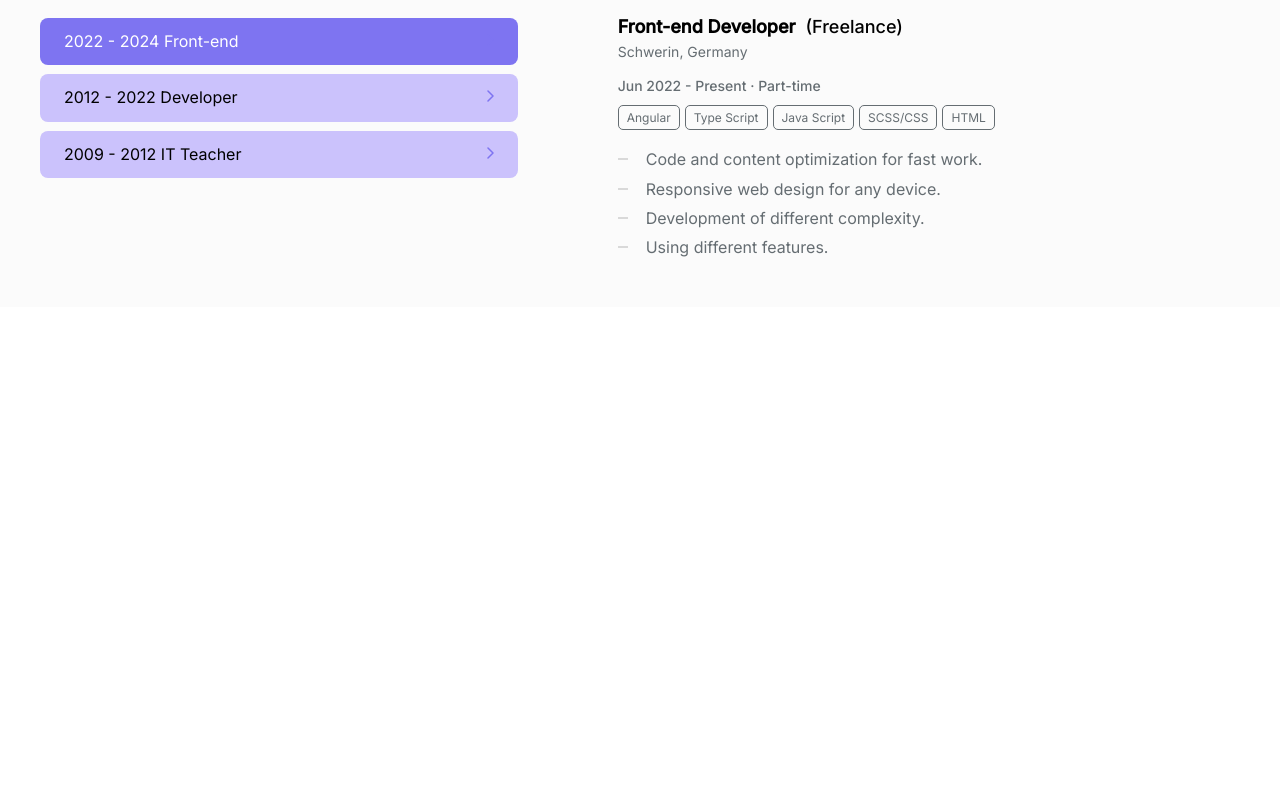
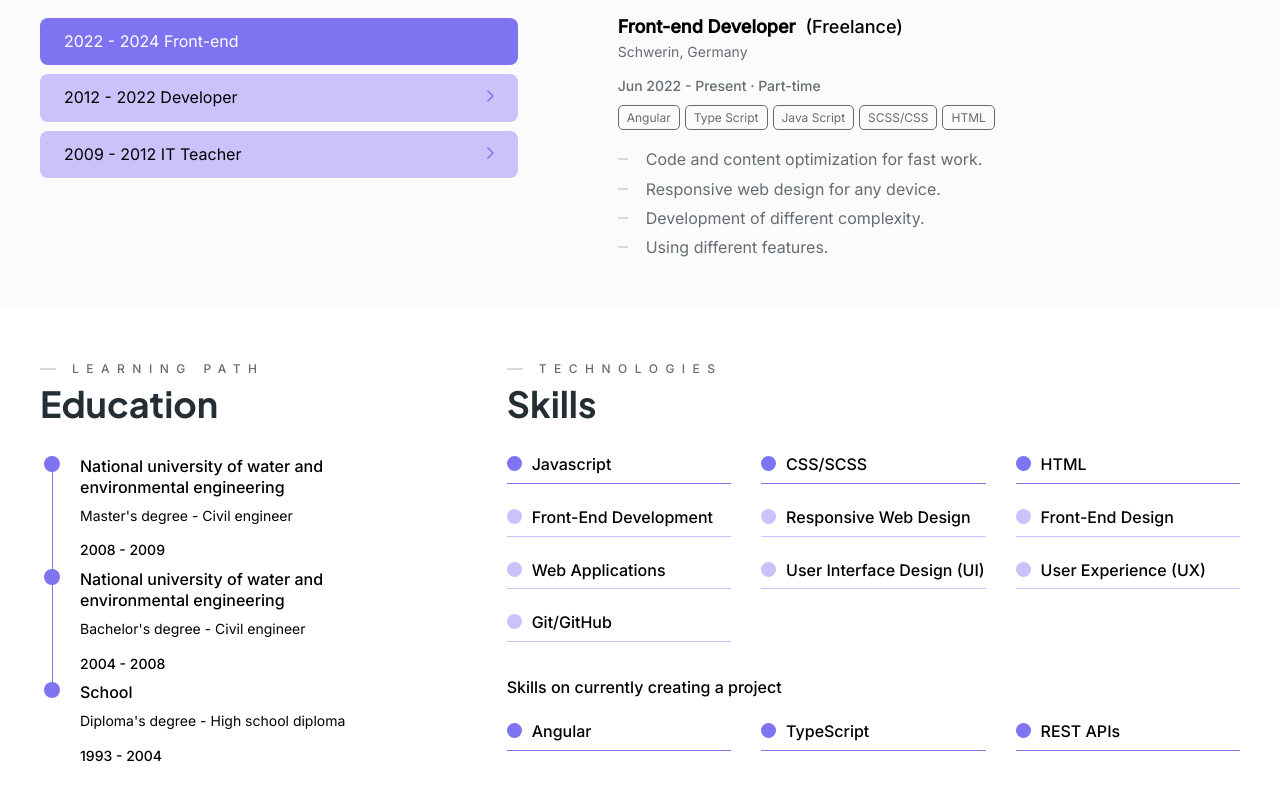
Before and after one commit to VitaliiSoloninko/angular-vitalii-portfolio, an Angular app: page / in a window 1280 px wide. Shown: the part 2406-3206 px from the top of the page. Before the commit the page ends 2713 px from the top, so only its background shows below. Built offline with nearby package versions, Linux system fonts and the light colour scheme.

Commit message:
5.1	Section Skills. Components, layout and responce

```diff
--- a/src/app/app.component.html
+++ b/src/app/app.component.html
@@ -2,3 +2,4 @@
 <app-main></app-main>
 <app-portfolio></app-portfolio>
 <app-experience></app-experience>
+<app-skills></app-skills>
--- a/src/app/app.component.ts
+++ b/src/app/app.component.ts
@@ -4,6 +4,7 @@ import { HeaderComponent } from './header/header.component';
 import { MainComponent } from './sections/main/main.component';
 import { PortfolioComponent } from './sections/portfolio/portfolio.component';
 import { ExperienceComponent } from './sections/experience/experience.component';
+import { SkillsComponent } from './sections/skills/skills.component';
 
 @Component({
   selector: 'app-root',
@@ -14,6 +15,7 @@ import { ExperienceComponent } from './sections/experience/experience.component'
     MainComponent,
     PortfolioComponent,
     ExperienceComponent,
+    SkillsComponent,
   ],
   templateUrl: './app.component.html',
   styleUrl: './app.component.scss',
--- /dev/null
+++ b/src/app/sections/skills/skills.component.html
@@ -0,0 +1,112 @@
+<section class="skills">
+  <div class="skills__container">
+    <div class="skills__body">
+      <div class="skills__education">
+        <div class="skills__title title">
+          <div class="title__label">LEARNING PATH</div>
+          <h2 class="title__value">Education</h2>
+        </div>
+        <div class="skills__timeline timeline">
+          <div class="timeline__item">
+            <div class="timeline__title">
+              National university of water and environmental engineering
+            </div>
+            <div class="timeline__text">Master's degree - Civil engineer</div>
+            <div class="timeline__date">2008 - 2009</div>
+          </div>
+          <div class="timeline__item">
+            <div class="timeline__title">
+              National university of water and environmental engineering
+            </div>
+            <div class="timeline__text">Bachelor's degree - Civil engineer</div>
+            <div class="timeline__date">2004 - 2008</div>
+          </div>
+          <div class="timeline__item">
+            <div class="timeline__title">School</div>
+            <div class="timeline__text">
+              Diploma's degree - High school diploma
+            </div>
+            <div class="timeline__date">1993 - 2004</div>
+          </div>
+        </div>
+      </div>
+      <div class="skills__content content-skills">
+        <div class="skills__title title">
+          <div class="title__label">Technologies</div>
+          <h2 class="title__value">Skills</h2>
+        </div>
+        <div class="content-skills__items">
+          <div class="content-skills__item">
+            <div class="content-skills__label content-skills__label--dark">
+              Javascript
+            </div>
+            <div class="content-skills__line content-skills__line--dark"></div>
+          </div>
+          <div class="content-skills__item">
+            <div class="content-skills__label content-skills__label--dark">
+              CSS/SCSS
+            </div>
+            <div class="content-skills__line content-skills__line--dark"></div>
+          </div>
+          <div class="content-skills__item">
+            <div class="content-skills__label content-skills__label--dark">
+              HTML
+            </div>
+            <div class="content-skills__line content-skills__line--dark"></div>
+          </div>
+          <div class="content-skills__item">
+            <div class="content-skills__label">Front-End Development</div>
+            <div class="content-skills__line"></div>
+          </div>
+          <div class="content-skills__item">
+            <div class="content-skills__label">Responsive Web Design</div>
+            <div class="content-skills__line"></div>
+          </div>
+          <div class="content-skills__item">
+            <div class="content-skills__label">Front-End Design</div>
+            <div class="content-skills__line"></div>
+          </div>
+          <div class="content-skills__item">
+            <div class="content-skills__label">Web Applications</div>
+            <div class="content-skills__line"></div>
+          </div>
+          <div class="content-skills__item">
+            <div class="content-skills__label">User Interface Design (UI)</div>
+            <div class="content-skills__line"></div>
+          </div>
+          <div class="content-skills__item">
+            <div class="content-skills__label">User Experience (UX)</div>
+            <div class="content-skills__line"></div>
+          </div>
+          <div class="content-skills__item">
+            <div class="content-skills__label">Git/GitHub</div>
+            <div class="content-skills__line"></div>
+          </div>
+        </div>
+        <div class="content-skills__text text">
+          <p>Skills on currently creating a project</p>
+        </div>
+        <div class="content-skills__items">
+          <div class="content-skills__item">
+            <div class="content-skills__label content-skills__label--dark">
+              Angular
+            </div>
+            <div class="content-skills__line content-skills__line--dark"></div>
+          </div>
+          <div class="content-skills__item">
+            <div class="content-skills__label content-skills__label--dark">
+              TypeScript
+            </div>
+            <div class="content-skills__line content-skills__line--dark"></div>
+          </div>
+          <div class="content-skills__item">
+            <div class="content-skills__label content-skills__label--dark">
+              REST APIs
+            </div>
+            <div class="content-skills__line content-skills__line--dark"></div>
+          </div>
+        </div>
+      </div>
+    </div>
+  </div>
+</section>
--- /dev/null
+++ b/src/app/sections/skills/skills.component.scss
@@ -0,0 +1,190 @@
+$tablet: em(991.98);
+$mobile: em(767.98);
+$mobileSmall: em(479.98);
+
+.skills {
+  // .skills__container
+  &__container {
+    display: flex;
+    flex-direction: column;
+    justify-content: center;
+    padding-top: 50px;
+    padding-bottom: 50px;
+  }
+  // .testimonials__title
+
+  &__title {
+    &:not(:last-child) {
+      margin-bottom: 30px;
+    }
+  }
+
+  // .skills__body
+
+  &__body {
+    display: grid;
+    gap: 100px;
+    @media (min-width: 850px) {
+      grid-template-columns: 0.5fr 1fr;
+    }
+  }
+
+  // .skills__timeline
+
+  &__timeline {
+  }
+
+  // .skills__content
+
+  &__content {
+  }
+}
+.timeline {
+  // .timeline__item
+  display: grid;
+  gap: 10px;
+  position: relative;
+  &::before {
+    content: "";
+    position: absolute;
+    left: 12px;
+    top: em(2.5, 16);
+    height: 100%;
+    width: 1px;
+    background-color: var(--purple-color);
+  }
+  &__item {
+    padding-left: 40px;
+    position: relative;
+    &::before {
+      content: "";
+      position: absolute;
+      left: 4px;
+      top: em(2.5, 16);
+      width: 16px;
+      height: 16px;
+      border-radius: 50%;
+      z-index: 3;
+      background-color: var(--purple-color);
+    }
+    &:last-child {
+      &::after {
+        content: "";
+        z-index: 2;
+        position: absolute;
+        width: 1px;
+        height: 100%;
+        left: 12px;
+        bottom: 0;
+        background-color: var(--white-color);
+      }
+    }
+  }
+
+  // .timeline__title
+
+  &__title {
+    line-height: 1.3;
+    font-weight: 500;
+    &:not(:last-child) {
+      margin-bottom: 10px;
+    }
+  }
+
+  // .timeline__text
+
+  &__text {
+    font-size: 14px;
+    line-height: 1.2;
+    &:not(:last-child) {
+      margin-bottom: 18px;
+    }
+  }
+
+  // .timeline__date
+
+  &__date {
+    font-size: 14px;
+    line-height: 1.2;
+    font-weight: 500;
+  }
+}
+.content-skills {
+  // .content-skills__text
+
+  &__text {
+    font-weight: 500;
+    line-height: 1.3;
+    &:not(:last-child) {
+      margin-bottom: 25px;
+    }
+  }
+
+  // .content-skills__items
+
+  &__items {
+    display: grid;
+    grid-template-columns: repeat(3, 1fr);
+    column-gap: 30px;
+    row-gap: 10px;
+    align-items: end;
+    &:not(:last-child) {
+      margin-bottom: 20px;
+    }
+    @media (max-width: $mobile) {
+      grid-template-columns: repeat(2, 1fr);
+    }
+    @media (max-width: $mobileSmall) {
+      grid-template-columns: auto;
+    }
+  }
+
+  // .content-skills__item
+
+  &__item {
+    display: grid;
+    margin-bottom: 15px;
+  }
+
+  // .content-skills__label
+
+  &__label {
+    position: relative;
+    padding-left: 25px;
+    font-weight: 500;
+    line-height: 1.05;
+    &:not(:last-child) {
+      margin-bottom: 10px;
+    }
+    &::before {
+      content: "";
+      position: absolute;
+      left: 0;
+      top: 0;
+      width: 15px;
+      height: 15px;
+      border-radius: 50%;
+      background-color: var(--purple-medium-color);
+      &--dark {
+        background: var(--purple-color);
+      }
+    }
+    &--dark {
+      &::before {
+        background-color: var(--purple-color);
+      }
+    }
+  }
+
+  // .content-skills__line
+
+  &__line {
+    width: 100%;
+    padding-left: 25px;
+    height: 1px;
+    background: var(--purple-medium-color);
+    &--dark {
+      background: var(--purple-color);
+    }
+  }
+}
```
Also changed, not shown: src/app/sections/skills/skills.component.ts (added, +12 -0 lines).
